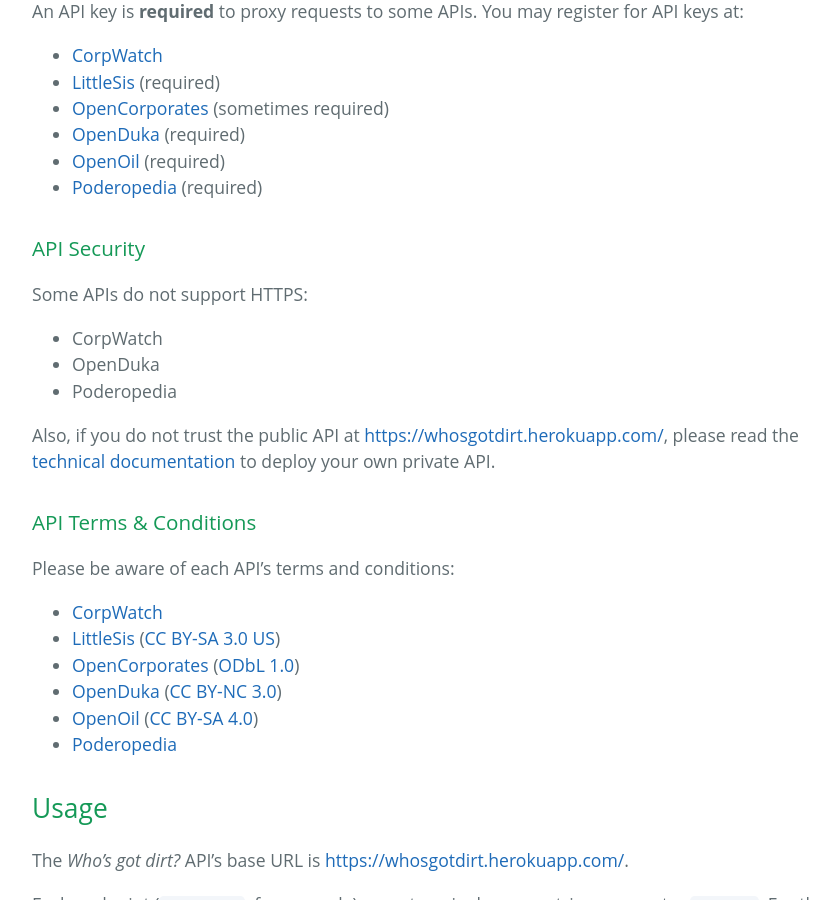
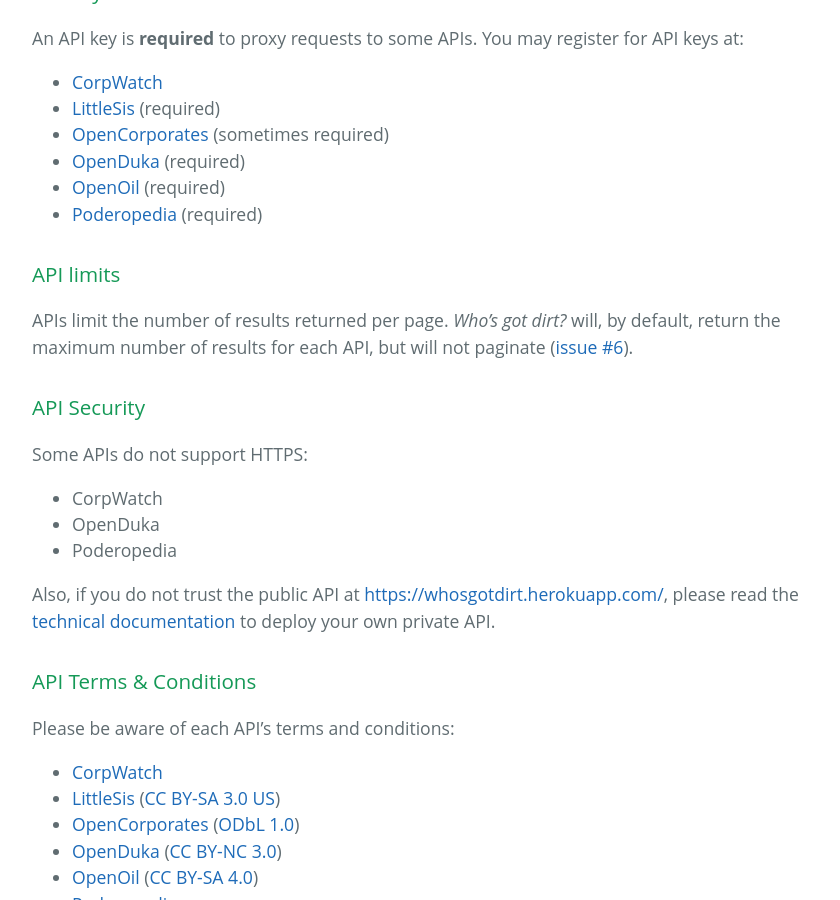
Before and after one commit to influencemapping/whos_got_dirt-server, a Jekyll site: the page built from index.md, in a window 1280 px wide and 900 px high, scrolled down 1798 px. Shown: the whole window, without its empty margins (192-1032 px from the left). Built offline with Jekyll 4.4.1, drawn with Linux system fonts in a browser that asks for light colours.

Commit message:
Add note about pagination

```diff
--- a/index.md
+++ b/index.md
@@ -9,6 +9,7 @@
 1. [Basics](#basics)
 1. [Supported APIs](#supported-apis)
   1. [API keys](#api-keys)
+  1. [API limits](#api-limits)
   1. [API security](#api-security)
   1. [API terms & conditions](#api-terms-and-conditions)
 1. [Usage](#usage)
@@ -70,6 +71,11 @@
 * [OpenDuka](http://www.openduka.org/index.php/api) (required)
 * [OpenOil](http://openoil.net/openoil-api/) (required)
 * [Poderopedia](https://poderopedia.3scale.net/login) (required)
+
+
+<h3 id="api-limits">API limits</h3>
+
+APIs limit the number of results returned per page. <i>Who's got dirt?</i> will, by default, return the maximum number of results for each API, but will not paginate ([issue #6](https://github.com/influencemapping/whos_got_dirt-server/issues/6)).
 
 
 <h3 id="api-security">API Security</h3>
```
